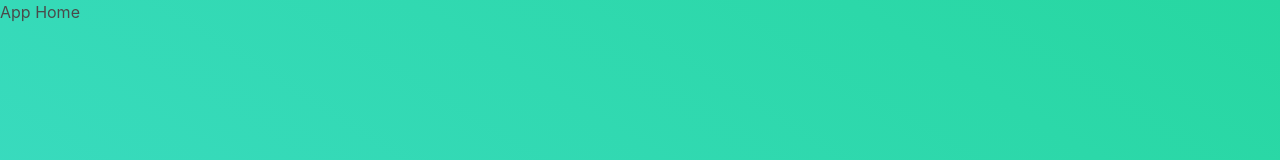
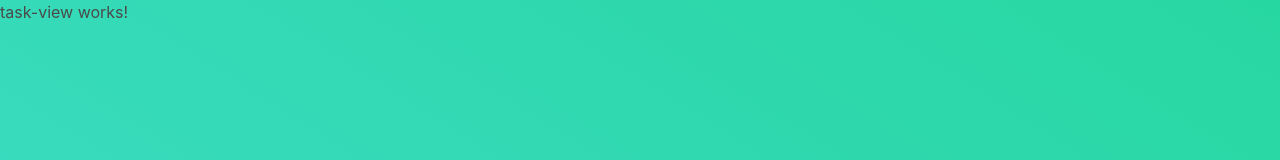
Before and after one commit to DSAghicha/taskManager, an Angular app in the folder client/: page / in a window 1280 px wide. Shown: the top 160 px of the page. Built offline with nearby package versions, Linux system fonts and the light colour scheme.

Commit message:
Added Router Outlet

```diff
--- a/client/src/app/app.component.html
+++ b/client/src/app/app.component.html
@@ -1 +1 @@
-<h1>App Home</h1>
+<router-outlet></router-outlet>
```
